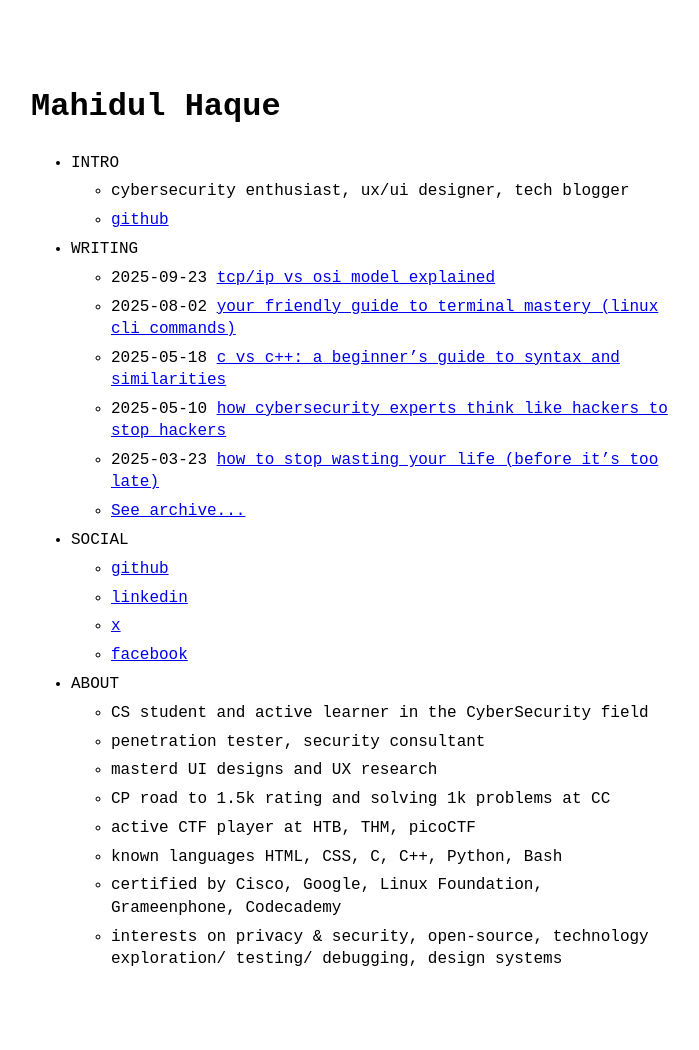
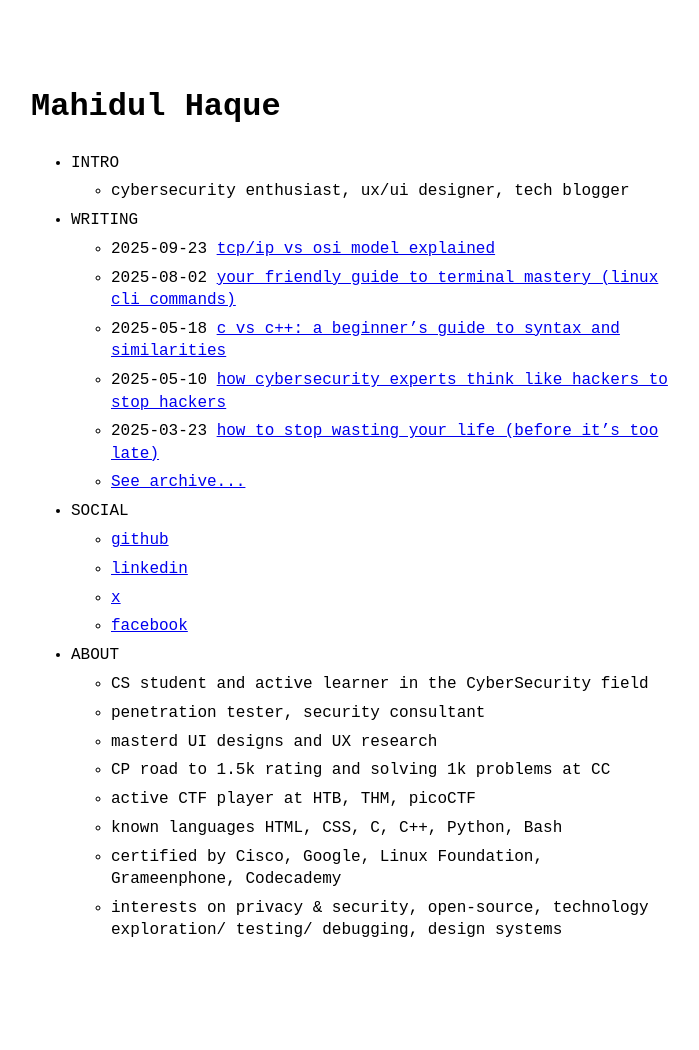
Before and after one commit to mahidulhq/mahidulhq.github.io, a Jekyll site: the page built from index.md, in a window 1280 px wide. Shown: the whole page, without its empty margins (289-988 px from the left). Built offline with Jekyll 4.4.1, drawn with Linux system fonts in a browser that asks for light colours; after the commit the page ends 1022 px from its top, so only the background shows below that.

Commit message:
Update menu.yml

```diff
--- a/_data/menu.yml
+++ b/_data/menu.yml
@@ -5,8 +5,6 @@ entries:
   - title: INTRO
     entries:
       - title: cybersecurity enthusiast, ux/ui designer, tech blogger
-      - title: github
-        url: https://github.com/mahidulhq
 
   - title: WRITING
     post_list:
```
